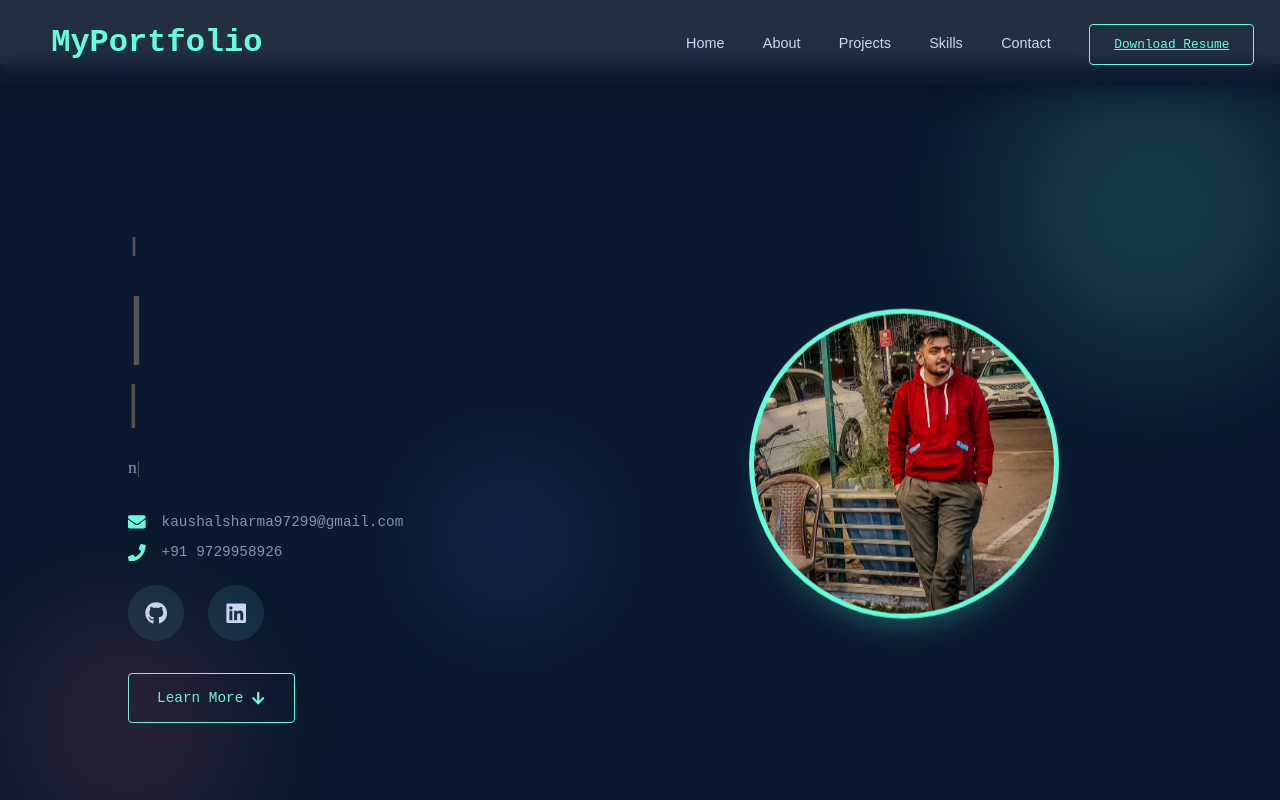
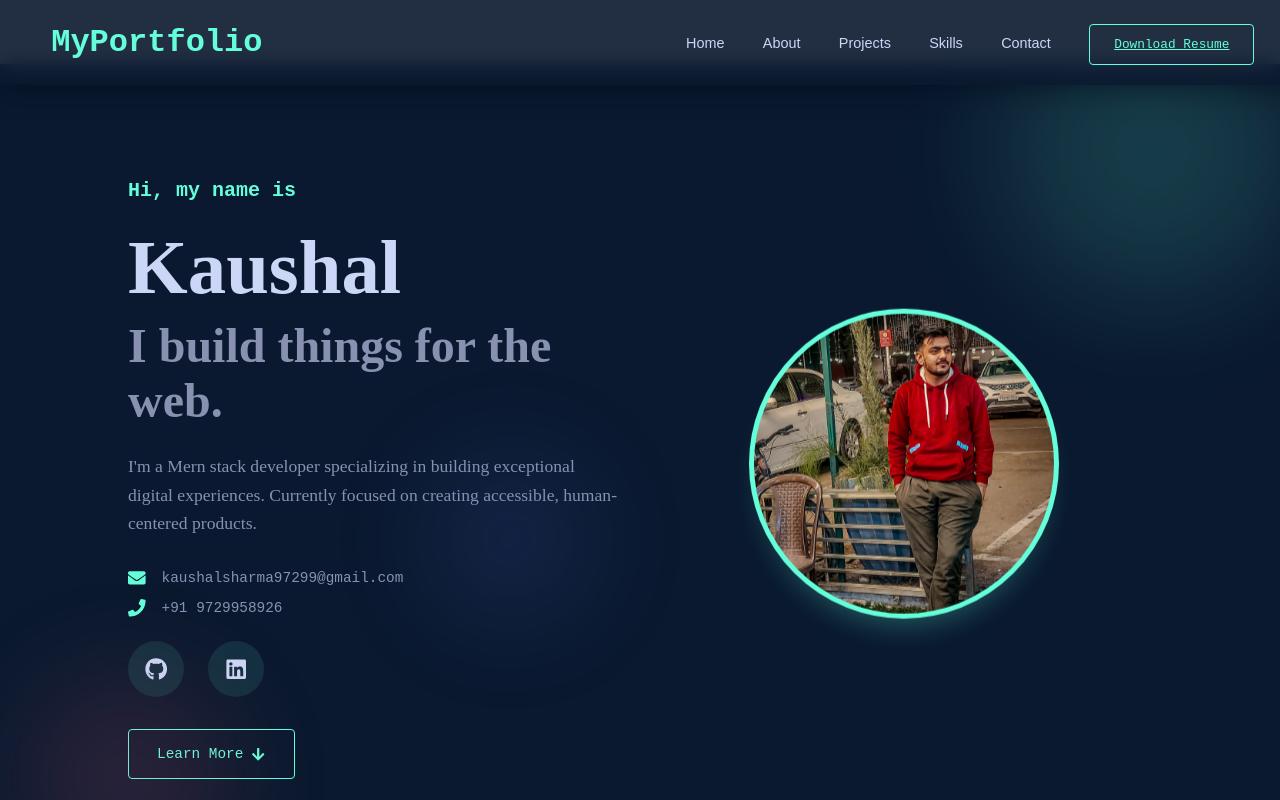
Before and after one commit to kaushal97299/Portfolio, a React (Vite) app: page / in a window 1280 px wide. Shown: the top 800 px of the page. Built offline with nearby package versions, Linux system fonts and the light colour scheme.

Commit message:
remove12

```diff
--- a/src/componite/HomePage.jsx
+++ b/src/componite/HomePage.jsx
@@ -1,95 +1,77 @@
-import React, { useEffect, useState } from 'react';
+import React from 'react';
+import { Link } from 'react-router-dom';
 import { FaGithub, FaLinkedin, FaArrowDown, FaEnvelope, FaPhone } from 'react-icons/fa';
 import './Home.css';
 
 const Home = () => {
-  const lines = [
-    { tag: 'h4', text: 'Hi, my name is', className: 'intro-text' },
-    { tag: 'h1', text: 'Kaushal', className: 'name-heading' },
-    { tag: 'h2', text: 'I build things for the web.', className: 'title-heading' },
-    {
-      tag: 'p',
-      text: "I'm a MERN stack developer specializing in building exceptional digital experiences. Currently focused on creating accessible, human-centered products.",
-      className: 'description',
-    },
-  ];
-
-  const [typedLines, setTypedLines] = useState(Array(lines.length).fill(''));
-
-  useEffect(() => {
-    let lineIndex = 0;
-    let charIndex = 0;
-
-    function typeNextChar() {
-      if (lineIndex >= lines.length) return;
-
-      const currentText = lines[lineIndex].text;
-      const updatedLines = [...typedLines];
-      updatedLines[lineIndex] += currentText[charIndex];
-      setTypedLines(updatedLines);
-
-      charIndex++;
-
-      if (charIndex < currentText.length) {
-        setTimeout(typeNextChar, 50);
-      } else {
-        lineIndex++;
-        charIndex = 0;
-        setTimeout(typeNextChar, 500); // Delay before next line starts
-      }
-    }
-
-    typeNextChar();
-  }, []);
-
   return (
     <section id="home" className="home-section">
       <div className="home-container">
-        {/* Background Circles */}
+        {/* Animated Background Elements */}
         <div className="bg-circle circle-1"></div>
         <div className="bg-circle circle-2"></div>
         <div className="bg-circle circle-3"></div>
 
         <div className="home-content">
-          {lines.map((line, index) => {
-            const Tag = line.tag;
-            return (
-              <Tag key={index} className={line.className}>
-                {typedLines[index]}
-                <span className="cursor">|</span>
-              </Tag>
-            );
-          })}
+          <h4 className="intro-text">Hi, my name is</h4>
+          <h1 className="name-heading">Kaushal</h1>
+          <h2 className="title-heading">I build things for the web.</h2>
 
-          {/* Contact Info */}
+          <p className="description">
+            I'm a Mern stack developer specializing in building exceptional digital experiences.
+            Currently focused on creating accessible, human-centered products.
+          </p>
+
+          {/* Contact Information */}
           <div className="contact-info">
             <div className="contact-item">
               <FaEnvelope className="contact-icon" />
-              <a href="mailto:kaushalsharma97299@gmail.com" className="contact-link" target="_blank" rel="noopener noreferrer">
+              <Link
+                to="mailto:kaushalsharma97299@gmail.com"
+                className="contact-link"
+                target="_blank"
+                rel="noopener noreferrer"
+              >
                 kaushalsharma97299@gmail.com
-              </a>
+              </Link>
             </div>
             <div className="contact-item">
               <FaPhone className="contact-icon" />
-              <a href="tel:+919729958926" className="contact-link" target="_blank" rel="noopener noreferrer">
+              <Link
+                to="tel:+919729958926"
+                className="contact-link"
+                target="_blank"
+                rel="noopener noreferrer"
+              >
                 +91 9729958926
-              </a>
+              </Link>
             </div>
           </div>
 
-          {/* Socials */}
           <div className="social-links">
-            <a href="https://github.com/kaushal97299" className="social-icon" target="_blank" rel="noopener noreferrer">
+            <Link
+              to="https://github.com/kaushal97299"
+              target="_blank"
+              rel="noopener noreferrer"
+              className="social-icon"
+              aria-label="GitHub"
+            >
               <FaGithub />
-            </a>
-            <a href="https://www.linkedin.com/in/kaushal-gauttam-839963275" className="social-icon" target="_blank" rel="noopener noreferrer">
+            </Link>
+            <Link
+              to="https://www.linkedin.com/in/kaushal-gauttam-839963275"
+              target="_blank"
+              rel="noopener noreferrer"
+              className="social-icon"
+              aria-label="LinkedIn"
+            >
               <FaLinkedin />
-            </a>
+            </Link>
           </div>
 
-          <a href="#about" className="cta-button">
+          <Link to="#about" className="cta-button">
             Learn More <FaArrowDown className="arrow-icon" />
-          </a>
+          </Link>
         </div>
 
         <div className="hero-image">
```
